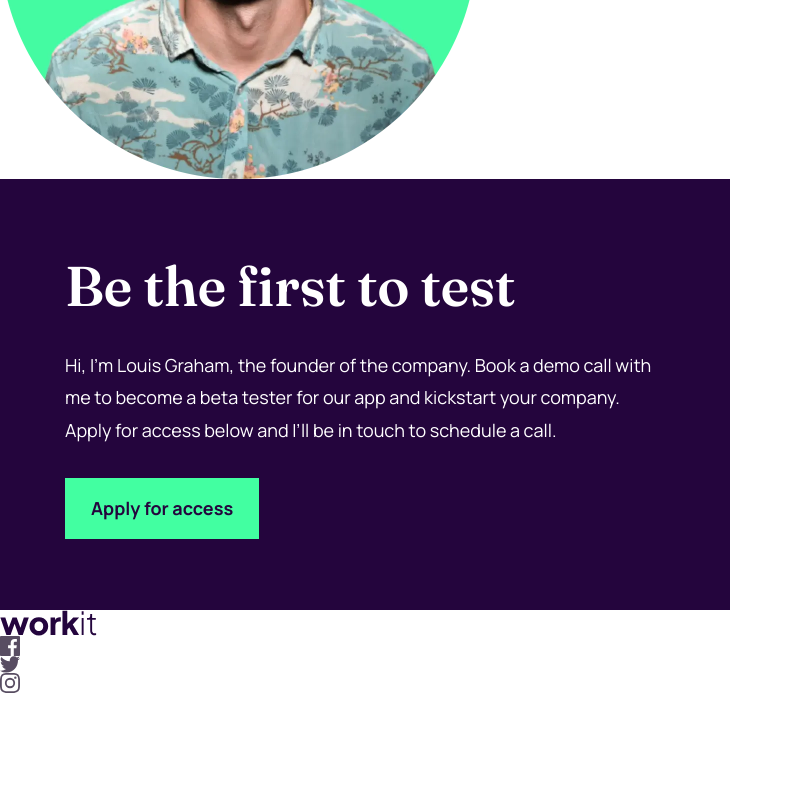
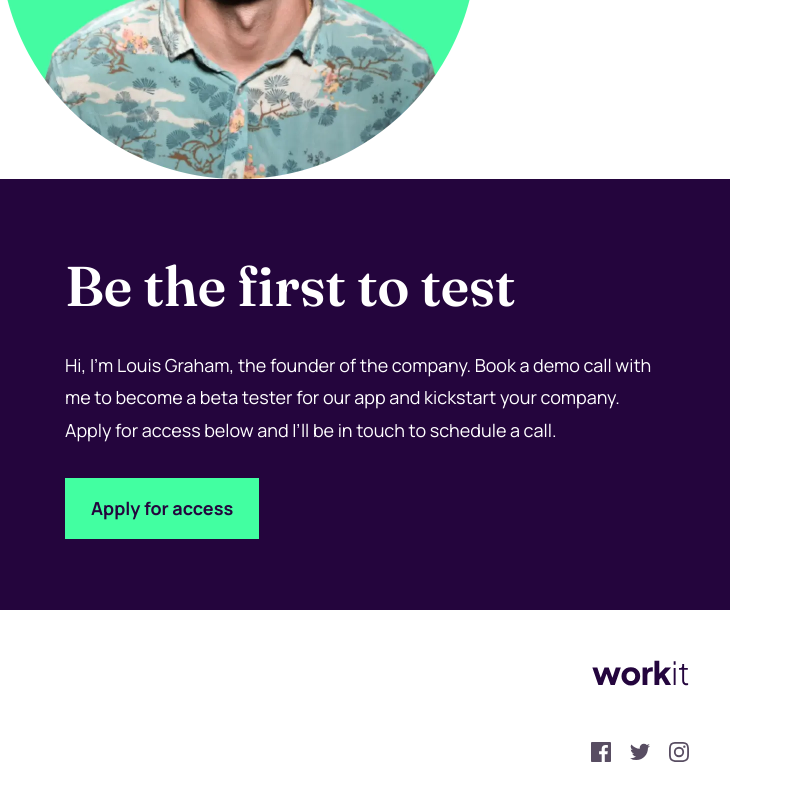
Before and after one commit to soumilroy/workit-landing-page, a website: page index.html in a window 1280 px wide. Shown: the part 1673-2473 px from the top of the page, without its empty margins (0-793 px from the left). Before the commit the page ends 2366 px from the top, so only its background shows below. Drawn offline with Linux system fonts and the light colour scheme.

Commit message:
complete

```diff
--- a/index.html
+++ b/index.html
@@ -82,9 +82,14 @@
     <footer>
       <img src="./src/assets/images/logo-dark.svg" alt="Logo dark" />
 
-      <img src="./src/assets/images/icon-facebook.svg" alt="Fb" />
-      <img src="./src/assets/images/icon-twitter.svg" alt="icon-twitter" />
-      <img src="./src/assets/images/icon-instagram.svg" alt="icon-instagram" />
+      <div class="flex justify-content socials">
+        <img src="./src/assets/images/icon-facebook.svg" alt="Fb" />
+        <img src="./src/assets/images/icon-twitter.svg" alt="icon-twitter" />
+        <img
+          src="./src/assets/images/icon-instagram.svg"
+          alt="icon-instagram"
+        />
+      </div>
     </footer>
     <script type="module" src="/src/main.ts"></script>
   </body>
--- a/src/style.css
+++ b/src/style.css
@@ -306,3 +306,17 @@ header {
 .about img {
   max-width: 477px;
 }
+
+footer {
+  text-align: center;
+  padding: 50px;
+}
+
+footer img {
+  margin: 0 auto;
+}
+
+.socials {
+  max-width: 116px;
+  margin: 56px auto;
+}
```
